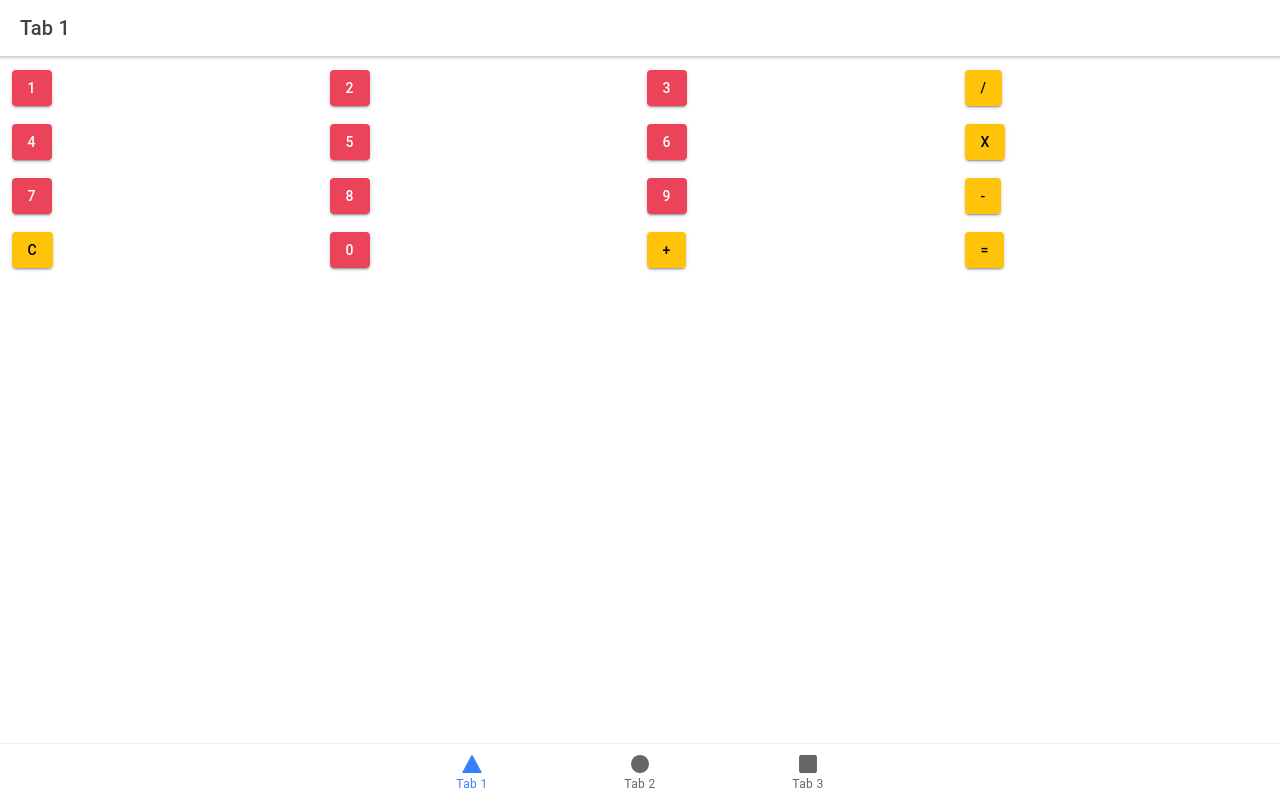
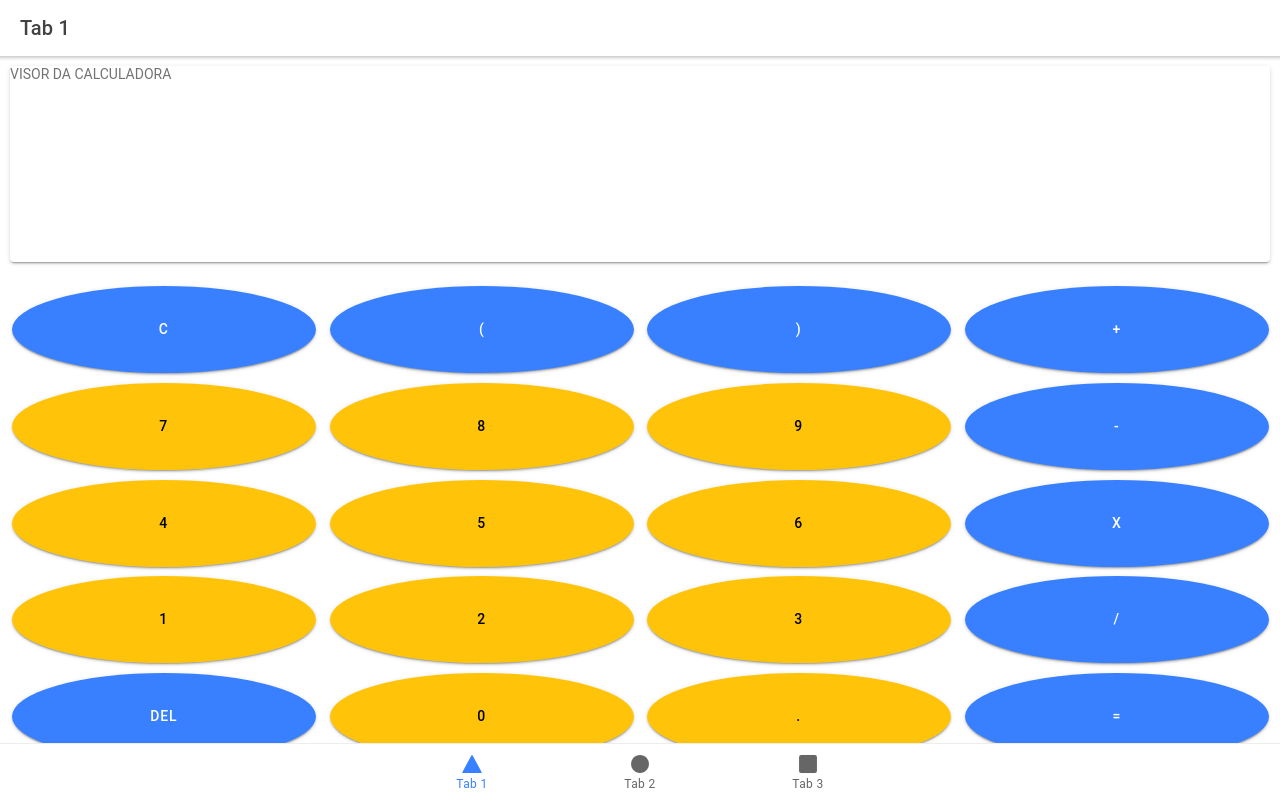
Before and after one commit to UniFil-extensao/calculadora-ionic, a React (Create React App) app: page /tab1 in a window 1280 px wide. Built offline with nearby package versions, Linux system fonts and the light colour scheme.

Commit message:
aula 17/08

```diff
--- a/src/pages/Tab1.css
+++ b/src/pages/Tab1.css
@@ -0,0 +1,25 @@
+ ion-button{
+   --border-radius: 100%;
+   height:100%
+}
+
+ion-grid{
+    max-height: 100%;
+    height: 100%;
+}
+
+#visor{
+    height: 28.57%;
+}
+
+ion-row{
+    height: 14.285%;
+}
+
+/* #del{
+    --border-radius: 100%
+} */
+
+/* .botoes-redondos{
+    --border-radius: 100%
+} */
--- a/src/pages/Tab1.tsx
+++ b/src/pages/Tab1.tsx
@@ -1,4 +1,4 @@
-import { IonButton, IonCol, IonContent, IonGrid, IonHeader, IonPage, IonRow, IonTitle, IonToolbar } from '@ionic/react';
+import { IonButton, IonCard, IonCol, IonContent, IonGrid, IonHeader, IonPage, IonRow, IonTitle, IonToolbar } from '@ionic/react';
 import ExploreContainer from '../components/ExploreContainer';
 import './Tab1.css';
 
@@ -11,69 +11,88 @@ const Tab1: React.FC = () => {
         </IonToolbar>
       </IonHeader>
       <IonContent>
-
+      <IonCard id="visor">
+        VISOR DA CALCULADORA
+      </IonCard>
       <IonGrid>
 
         <IonRow>
           <IonCol >
-            <IonButton  color="danger">1</IonButton>
+            <IonButton expand='full' shape='round' color="primary">C</IonButton>
           </IonCol>
           <IonCol>
-          <IonButton color="danger">2</IonButton>
+          <IonButton expand='full' shape='round' color="primary">(</IonButton>
           </IonCol>
           <IonCol>
-            <IonButton color="danger">3</IonButton>
+            <IonButton expand='full' shape='round' color="primary">)</IonButton>
           </IonCol>
           <IonCol>
-            <IonButton color="warning">/</IonButton>
+            <IonButton expand='full' shape='round' color="primary">+</IonButton>
+          </IonCol>
+        </IonRow>
+
+        <IonRow>
+          <IonCol>
+            <IonButton expand='full' shape='round' color="warning">7</IonButton>
+          </IonCol>
+
+          <IonCol>
+            <IonButton expand='full' shape='round' color="warning">8</IonButton>
+          </IonCol>
+
+          <IonCol>
+            <IonButton expand='full' shape='round' color="warning">9</IonButton>
+          </IonCol>
+
+          <IonCol>
+            <IonButton expand='full' shape='round' color="primary">-</IonButton>
           </IonCol>
         </IonRow>
         <IonRow>
           <IonCol>
-            <IonButton color="danger">4</IonButton>
+            <IonButton expand='full' shape='round' color="warning">4</IonButton>
           </IonCol>
 
           <IonCol>
-            <IonButton color="danger">5</IonButton>
+            <IonButton expand='full' shape='round' color="warning">5</IonButton>
           </IonCol>
 
           <IonCol>
-            <IonButton color="danger">6</IonButton>
+            <IonButton expand='full' shape='round' color="warning">6</IonButton>
           </IonCol>
 
           <IonCol>
-            <IonButton color="warning">x</IonButton>
+            <IonButton expand='full' shape='round' color="primary">x</IonButton>
           </IonCol>
+
+
         </IonRow>
         <IonRow>
+        <IonCol>
+            <IonButton expand='full' shape='round' color="warning">1</IonButton>
+          </IonCol>
           <IonCol>
-            <IonButton color="danger">7</IonButton>
+            <IonButton expand='full' shape='round' color="warning">2</IonButton>
           </IonCol>
-
           <IonCol>
-            <IonButton color="danger">8</IonButton>
+            <IonButton expand='full' shape='round' color="warning">3</IonButton>
           </IonCol>
-
           <IonCol>
-            <IonButton color="danger">9</IonButton>
-          </IonCol>
-
-          <IonCol>
-            <IonButton color="warning">-</IonButton>
+            <IonButton expand='full' shape='round' color="primary">/</IonButton>
           </IonCol>
         </IonRow>
         <IonRow>
         <IonCol>
-            <IonButton color="warning">C</IonButton>
+            <IonButton expand='full' shape='round' color="primary" id="del" class='botoes-redondos'>Del</IonButton>
           </IonCol>
           <IonCol>
-            <IonButton color="danger">0</IonButton>
+            <IonButton expand='full' shape='round' color="warning">0</IonButton>
           </IonCol>
           <IonCol>
-            <IonButton color="warning">+</IonButton>
+            <IonButton expand='full' shape='round' color="warning" class='botoes-redondos'>.</IonButton>
           </IonCol>
           <IonCol>
-            <IonButton color="warning">=</IonButton>
+            <IonButton expand='full' shape='round' color="primary">=</IonButton>
           </IonCol>
         </IonRow>
       </IonGrid>
```
